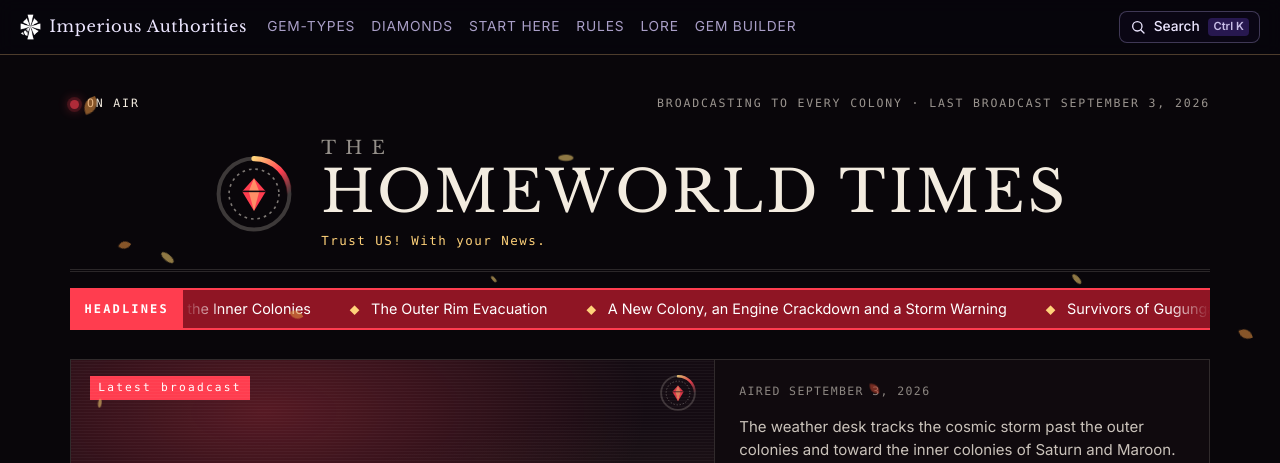
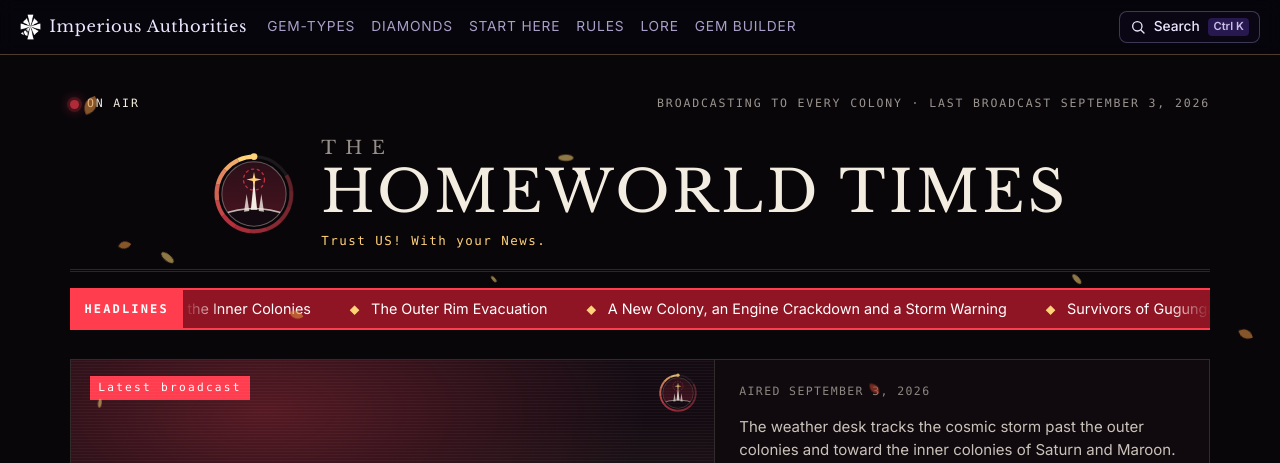
Before and after one commit to ShowtimeStudiosInc/Imperious-Wiki, an Astro site: page /news in a window 1280 px wide. Shown: the top 463 px of the page. Built offline with nearby package versions, Linux system fonts and the light colour scheme; Astro itself is replaced by a stand-in of ours; no server answers.

Commit message:
A new Homeworld Times logo was added at [The Homeworld Times](https://showtimestudiosinc.github.io/Imperious-Wiki/news/)
Co-Authored-By: Claude Opus 5.5 <noreply@anthropic.com>
Claude-Session: https://claude.ai/code/session_01LScT35nKKM32LSa28bHFS9

```diff
--- a/src/components/HTLogo.astro
+++ b/src/components/HTLogo.astro
@@ -1,20 +1,46 @@
 ---
-/** The Homeworld Times mark: a broadcast ring with a hot sweep around a small diamond. */
+/**
+ * The Homeworld Times mark: the Throne of Homeworld standing on the planet's horizon, broadcasting
+ * from its spire, inside the network's siren ring (the bright sweep that runs around it on air).
+ */
 interface Props { size?: number }
 const { size = 64 } = Astro.props;
+const id = `ht${Math.random().toString(36).slice(2, 8)}`;
 ---
 <svg class="ht-logo" width={size} height={size} viewBox="0 0 64 64" aria-hidden="true">
   <defs>
-    <linearGradient id="ht-sweep" x1="0" y1="0" x2="1" y2="1">
-      <stop offset="0" stop-color="#ffd27a" />
-      <stop offset=".55" stop-color="#ff3d4f" />
-      <stop offset="1" stop-color="#ff3d4f" stop-opacity="0" />
+    <linearGradient id={`${id}-sky`} x1="0" y1="0" x2="0" y2="1">
+      <stop offset="0" stop-color="#2a0f18" />
+      <stop offset="1" stop-color="#4a1420" />
     </linearGradient>
+    <clipPath id={`${id}-in`}><circle cx="32" cy="32" r="24.5" /></clipPath>
   </defs>
-  <circle cx="32" cy="32" r="27" fill="none" stroke="#f3ece0" stroke-opacity=".22" stroke-width="3" />
-  <path d="M32 5 A27 27 0 0 1 59 32" fill="none" stroke="url(#ht-sweep)" stroke-width="4" stroke-linecap="round" />
-  <circle cx="32" cy="32" r="19" fill="none" stroke="#f3ece0" stroke-opacity=".5" stroke-width="1.2" stroke-dasharray="2 3" />
-  <polygon points="32,20 41,30 32,45 23,30" fill="#ff3d4f" />
-  <polygon points="32,20 36,30 32,45 28,30" fill="#ffd27a" fill-opacity=".55" />
-  <line x1="23" y1="30" x2="41" y2="30" stroke="#120b10" stroke-width="1.2" />
+  <!-- the dial: sky, horizon, Throne -->
+  <circle cx="32" cy="32" r="24.5" fill={`url(#${id}-sky)`} />
+  <g clip-path={`url(#${id}-in)`}>
+    <path d="M2 50 Q32 36 62 50 V64 H2 Z" fill="#120a10" />
+    <path d="M2 50 Q32 36 62 50" fill="none" stroke="#f3ece0" stroke-opacity=".75" stroke-width="1.2" />
+    <polygon points="29.6,44 32,21 34.4,44" fill="#f3ece0" />
+    <polygon points="24.4,45.5 26.4,32 28.4,45" fill="#f3ece0" fill-opacity=".8" />
+    <polygon points="35.6,45 37.6,32 39.6,45.5" fill="#f3ece0" fill-opacity=".8" />
+    <!-- the broadcast from the spire: a flare with two rings going out -->
+    <circle cx="32" cy="21" r="8" fill="none" stroke="#ff3d4f" stroke-opacity=".7" stroke-width="1" stroke-dasharray="2.4 2" />
+    <path d="M32 15.2 L33 20 L37.8 21 L33 22 L32 26.8 L31 22 L26.2 21 L31 20 Z" fill="#ffd27a" />
+  </g>
+  <!-- the siren ring -->
+  <circle cx="32" cy="32" r="28.5" fill="none" stroke="#f3ece0" stroke-opacity=".08" stroke-width="2.4" />
+  <path d="M56.68 17.75 A28.5 28.5 0 0 1 60.39 29.52" fill="none" stroke="#ff3d4f" stroke-opacity="0.29" stroke-width="3.2" stroke-linecap="butt" />
+  <path d="M60.39 29.52 A28.5 28.5 0 0 1 58.78 41.75" fill="none" stroke="#ff3d4f" stroke-opacity="0.34" stroke-width="3.2" stroke-linecap="butt" />
+  <path d="M58.78 41.75 A28.5 28.5 0 0 1 52.15 52.15" fill="none" stroke="#ff3d4f" stroke-opacity="0.41" stroke-width="3.2" stroke-linecap="butt" />
+  <path d="M52.15 52.15 A28.5 28.5 0 0 1 41.75 58.78" fill="none" stroke="#ff3d4f" stroke-opacity="0.48" stroke-width="3.2" stroke-linecap="butt" />
+  <path d="M41.75 58.78 A28.5 28.5 0 0 1 29.52 60.39" fill="none" stroke="#ff3d4f" stroke-opacity="0.54" stroke-width="3.2" stroke-linecap="butt" />
+  <path d="M29.52 60.39 A28.5 28.5 0 0 1 17.75 56.68" fill="none" stroke="#ff3d4f" stroke-opacity="0.61" stroke-width="3.2" stroke-linecap="butt" />
+  <path d="M17.75 56.68 A28.5 28.5 0 0 1 8.65 48.35" fill="none" stroke="#ff3d4f" stroke-opacity="0.68" stroke-width="3.2" stroke-linecap="butt" />
+  <path d="M8.65 48.35 A28.5 28.5 0 0 1 3.93 36.95" fill="none" stroke="#ff5656" stroke-opacity="0.74" stroke-width="3.2" stroke-linecap="butt" />
+  <path d="M3.93 36.95 A28.5 28.5 0 0 1 4.47 24.62" fill="none" stroke="#ff755f" stroke-opacity="0.80" stroke-width="3.2" stroke-linecap="butt" />
+  <path d="M4.47 24.62 A28.5 28.5 0 0 1 10.17 13.68" fill="none" stroke="#ff9468" stroke-opacity="0.87" stroke-width="3.2" stroke-linecap="butt" />
+  <path d="M10.17 13.68 A28.5 28.5 0 0 1 19.96 6.17" fill="none" stroke="#ffb371" stroke-opacity="0.94" stroke-width="3.2" stroke-linecap="butt" />
+  <path d="M19.96 6.17 A28.5 28.5 0 0 1 32.00 3.50" fill="none" stroke="#ffd27a" stroke-opacity="1.00" stroke-width="3.2" stroke-linecap="butt" />
+  <circle cx="32" cy="3.5" r="2.6" fill="#ffd27a" />
+  <circle cx="32" cy="32" r="24.5" fill="none" stroke="#f3ece0" stroke-opacity=".35" stroke-width=".8" />
 </svg>
```
